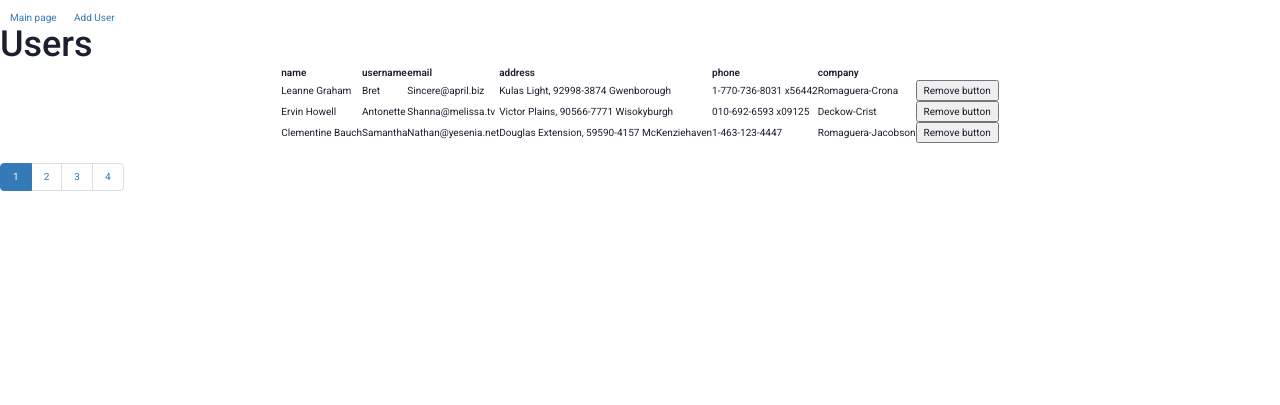
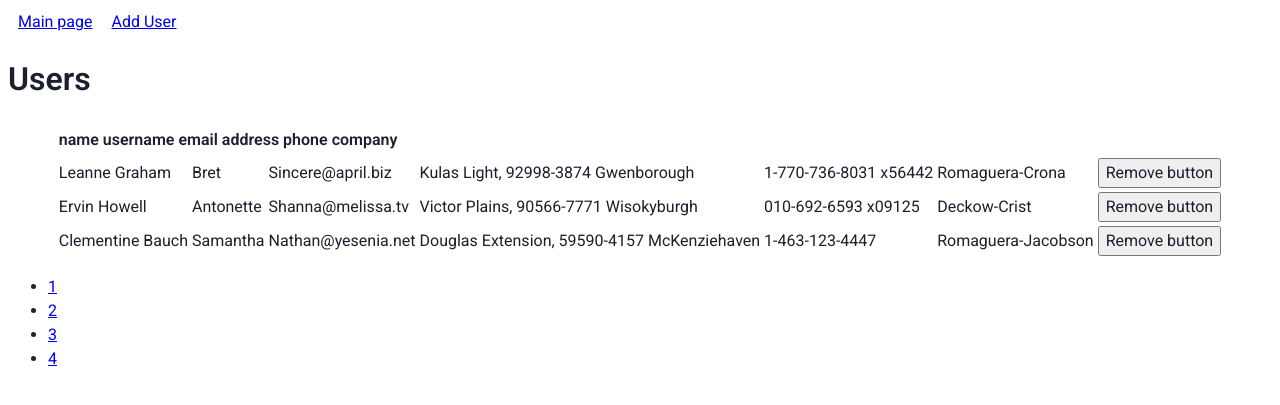
Before and after one commit to CRAZYMIXAKER/iamdripfeed-test, a PHP site: page /users in a window 1280 px wide. Shown: the top 405 px of the page. Run offline with PHP 8.4, Linux system fonts and the light colour scheme; lists and menus that the app fills with data are empty; style sheets or scripts are compiled from the project's sources.

Commit message:
feature/add_style: add style for table and edit template for it, update delete.js

```diff
--- a/app/Views/layout/main.twig
+++ b/app/Views/layout/main.twig
@@ -6,13 +6,16 @@
           content="width=device-width, user-scalable=no, initial-scale=1.0, maximum-scale=1.0, minimum-scale=1.0">
     <meta http-equiv="X-UA-Compatible" content="ie=edge">
 
-    <link rel="stylesheet" href="https://maxcdn.bootstrapcdn.com/bootstrap/3.4.1/css/bootstrap.min.css">
     <script src="https://ajax.googleapis.com/ajax/libs/jquery/3.5.1/jquery.min.js"></script>
-    <script src="https://code.jquery.com/jquery-3.6.4.min.js"
-            integrity="sha256-oP6HI9z1XaZNBrJURtCoUT5SUnxFr8s3BzRl+cbzUq8=" crossorigin="anonymous"></script>
+    <script
+            src="https://code.jquery.com/jquery-3.6.4.min.js"
+            integrity="sha256-oP6HI9z1XaZNBrJURtCoUT5SUnxFr8s3BzRl+cbzUq8="
+            crossorigin="anonymous">
+    </script>
 
+    <script src="../assets/js/scripts.js"></script>
     <link rel="stylesheet" type="text/css" href="../assets/css/style.css">
-    <script src="../assets/js/scripts.js"></script>
+
     <title>Iamdripfeed</title>
 </head>
 <body>
--- a/app/Views/user/_table.twig
+++ b/app/Views/user/_table.twig
@@ -1,30 +1,45 @@
 <section class="users">
-    <table class="users__table list">
-        <tr class="list__wrapper list__wrapper--title">
+    <div class="users__table table">
+        <div class="table__header">
+            <table class="table__wrapper">
+                <thead>
+                <tr class="table__row">
                     {% for key in collection|first|keys %}
                         {% if key != 'id' %}
-                    <th>{{ key }}</th>
+                            <th class="table__row-item table__row-item--th">{{ key }}</th>
                         {% endif %}
                     {% endfor %}
+                    <th></th>
                 </tr>
+                </thead>
+            </table>
+        </div>
+        <div class="table__content">
+            <table class="table__wrapper">
+                <tbody>
                 {% for item in collection %}
-            <tr class="list__wrapper">
+                    <tr class="table__row">
                         {% for key, value in item %}
                             {% if key != 'id' %}
-                        <td class="list__item">{{ value }}</td>
+                                <td class="table__row-item table__row-item--td">{{ value }}</td>
                             {% endif %}
                         {% endfor %}
-                <td class="list__item">
+                        <td class="table__row-item table__row-item--td">
                             <form
                                     method="post"
                                     action="/users/{{ item.id }}"
                                     data-user-id="{{ item.id }}"
-                            class="list__item-delete">
+                                    class="users__item-delete form">
                                 <input type="hidden" name="id" value="{{ item.id }}">
-                        <button type="submit" class="list__item-delete-btn">Remove button</button>
+                                <button type="submit" class="users__item-delete-btn form__btn-delete">
+                                    <span>Remove button</span>
+                                </button>
                             </form>
                         </td>
                     </tr>
                 {% endfor %}
+                </tbody>
             </table>
+        </div>
+    </div>
 </section>
--- a/app/Views/user/index.twig
+++ b/app/Views/user/index.twig
@@ -1,6 +1,6 @@
 {% extends 'layout/main.twig' %}
 {% block content %}
-    <h1>Users</h1>
+    <h1 class="wrapper__title">Users</h1>
     {% if users %}
         {% include "user/_table.twig" with { collection: users } %}
 
```
Also changed, not shown: app/Views/components/table.twig (+15 -3 lines), public/assets/js/user/delete.js, public/assets/sass/components/_components.scss, public/assets/sass/components/forms/_form.scss (added), public/assets/sass/components/table/_table.scss (deleted), public/assets/sass/components/tables/_table.scss (added), public/assets/sass/content/_content.scss, public/assets/sass/content/users/_index.scss (added), public/assets/sass/layouts/_main.scss. Lines whose indentation alone changed are shown as unchanged.
